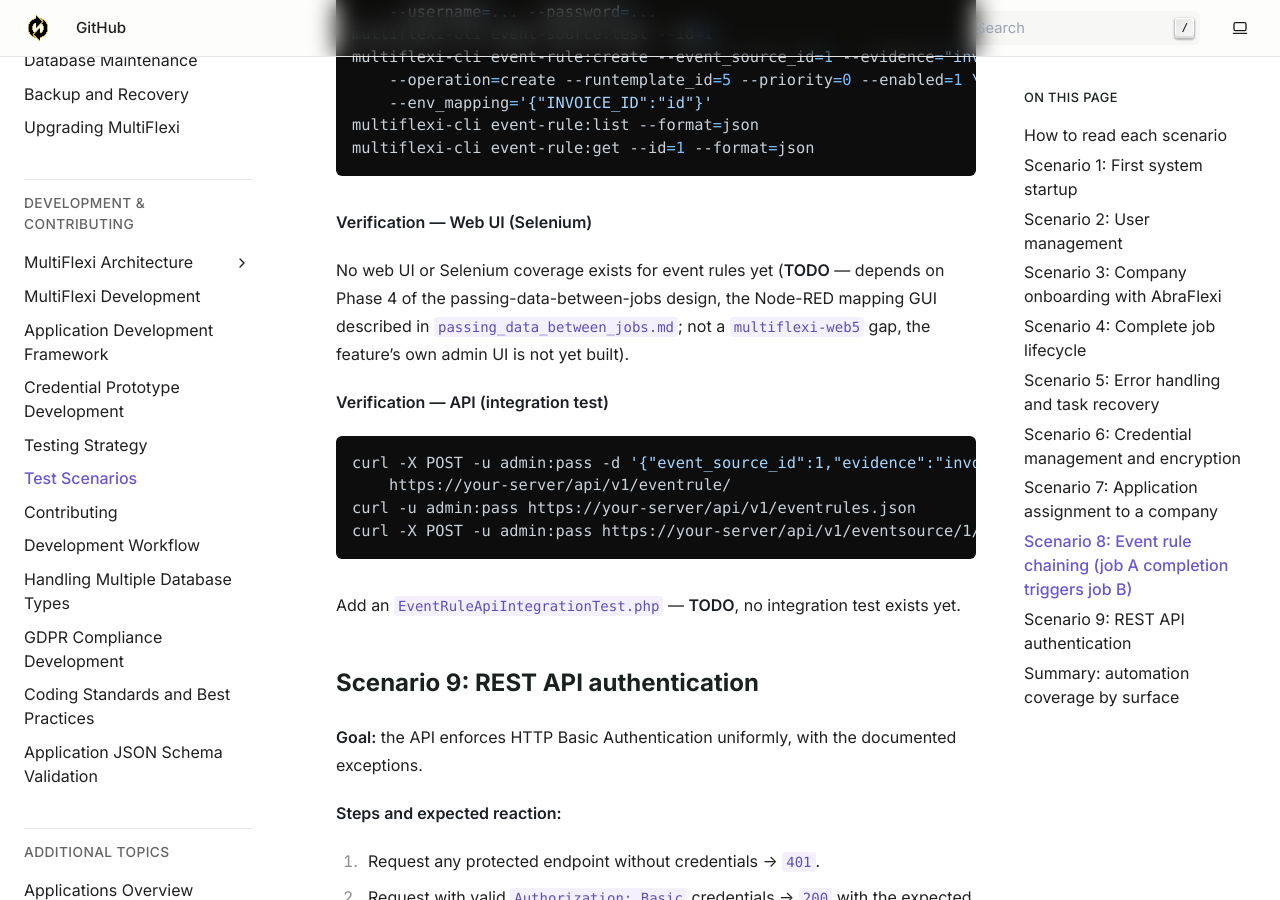
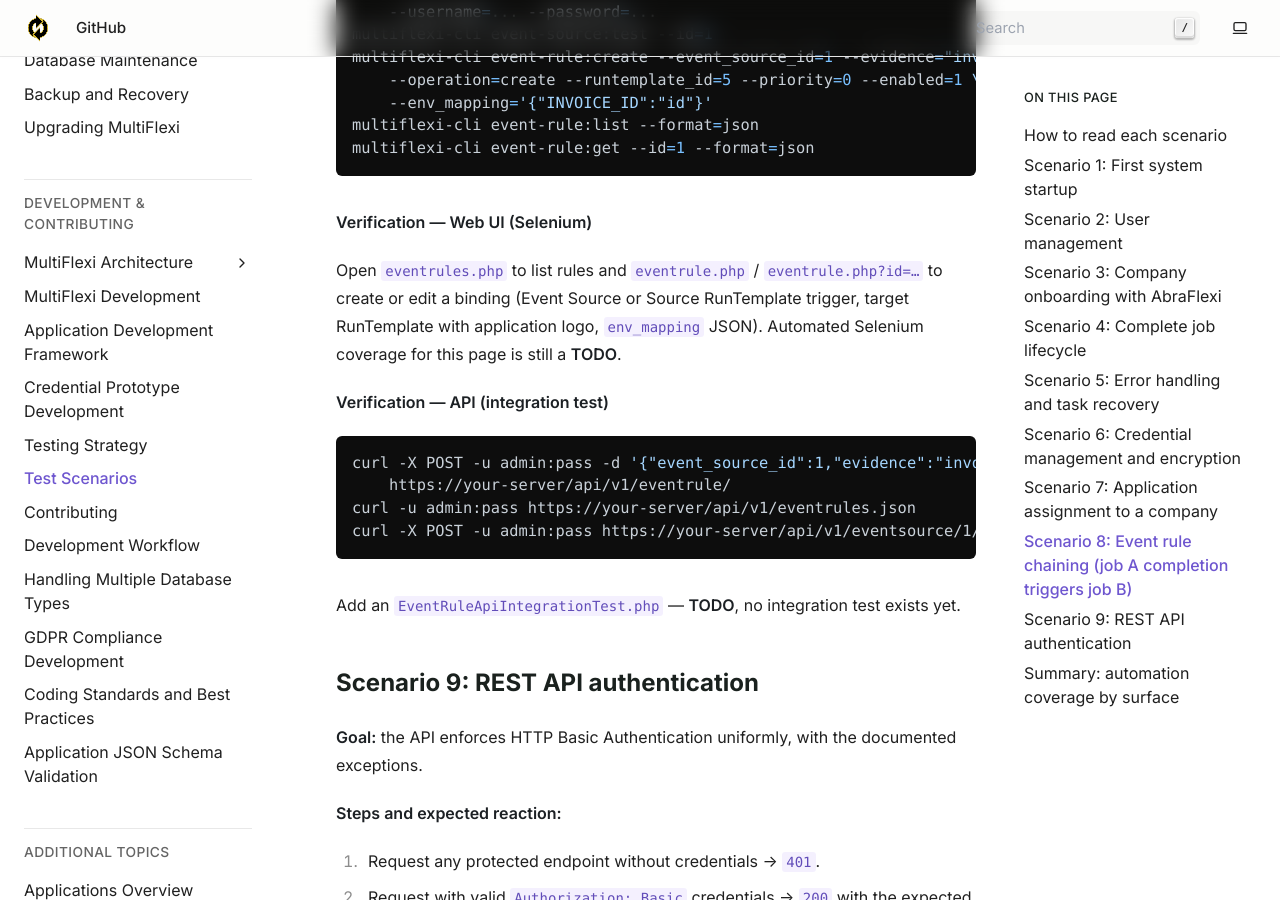
Before and after one commit to VitexSoftware/multiflexi-doc-en, a Sphinx documentation site: the page built from source/development/test-scenarios.rst, in a window 1280 px wide and 900 px high, scrolled down 10424 px. Built offline with Sphinx 7.4.7, drawn with Linux system fonts in a browser that asks for light colours.

Commit message:
Document web UI for event-rule bindings.
Note eventrules.php/eventrule.php as the primary way to manage job-chaining
bindings and update the related test-scenario verification section.

Co-authored-by: Cursor <cursoragent@cursor.com>

```diff
--- a/source/concepts/job-chaining.rst
+++ b/source/concepts/job-chaining.rst
@@ -270,7 +270,11 @@ command.
 
 You manage bindings through:
 
-- **Node-RED** ``multiflexi-map`` node (recommended for visual editing — see below).
+- **Web UI** ``eventrules.php`` / ``eventrule.php`` — list and edit rules with
+  RunTemplate pickers (application logo + name), Event Source or Source
+  RunTemplate triggers, and ``env_mapping`` JSON.
+- **Node-RED** ``multiflexi-map`` node (recommended for visual field pairing —
+  see below).
 - **CLI** ``multiflexi-cli event-rule:create`` / ``event-rule:update`` for scripted
   management.
 - **REST API** ``POST /api/.../event-rule/`` for programmatic setup.
--- a/source/development/test-scenarios.rst
+++ b/source/development/test-scenarios.rst
@@ -435,10 +435,10 @@ RunTemplate, per the passing-data-between-jobs design
 
 **Verification — Web UI (Selenium)**
 
-No web UI or Selenium coverage exists for event rules yet (**TODO** —
-depends on Phase 4 of the passing-data-between-jobs design, the Node-RED
-mapping GUI described in ``passing_data_between_jobs.md``; not a
-``multiflexi-web5`` gap, the feature's own admin UI is not yet built).
+Open ``eventrules.php`` to list rules and ``eventrule.php`` / ``eventrule.php?id=…``
+to create or edit a binding (Event Source or Source RunTemplate trigger, target
+RunTemplate with application logo, ``env_mapping`` JSON). Automated Selenium
+coverage for this page is still a **TODO**.
 
 **Verification — API (integration test)**
 
```
